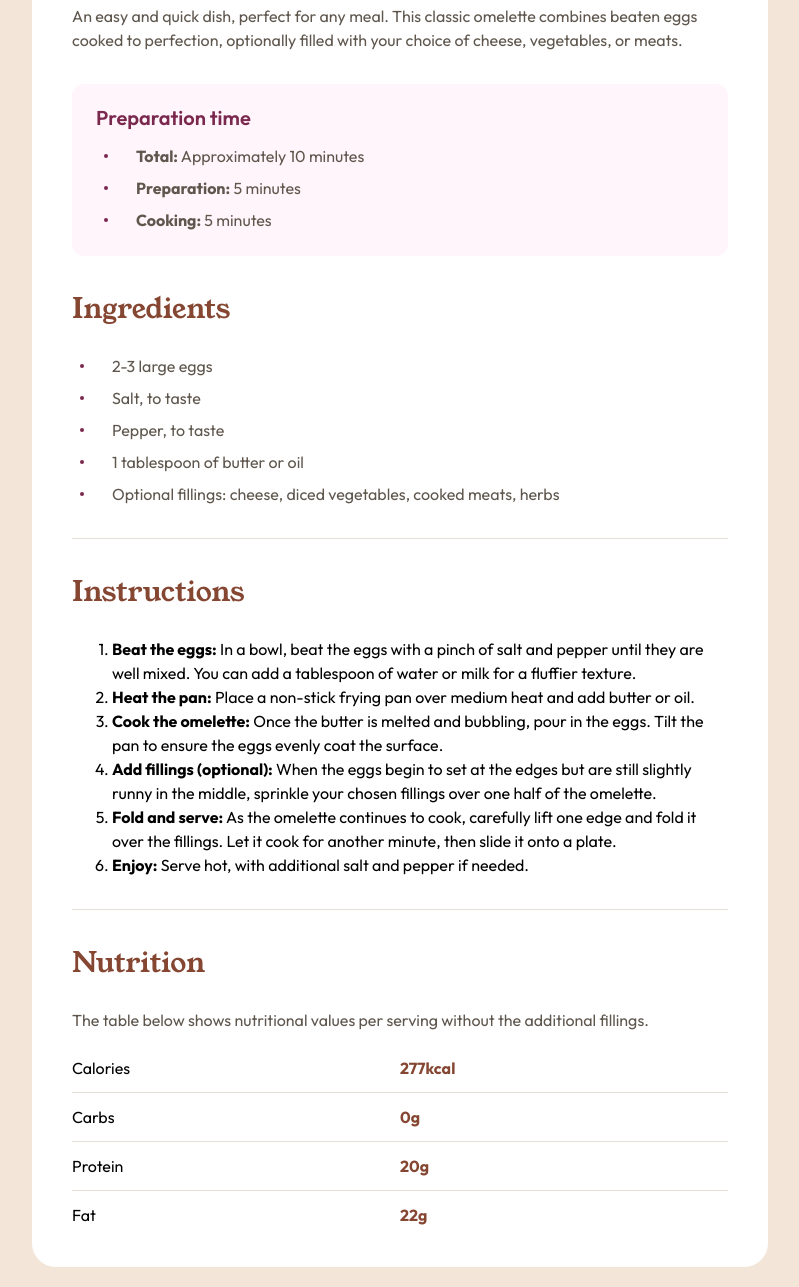
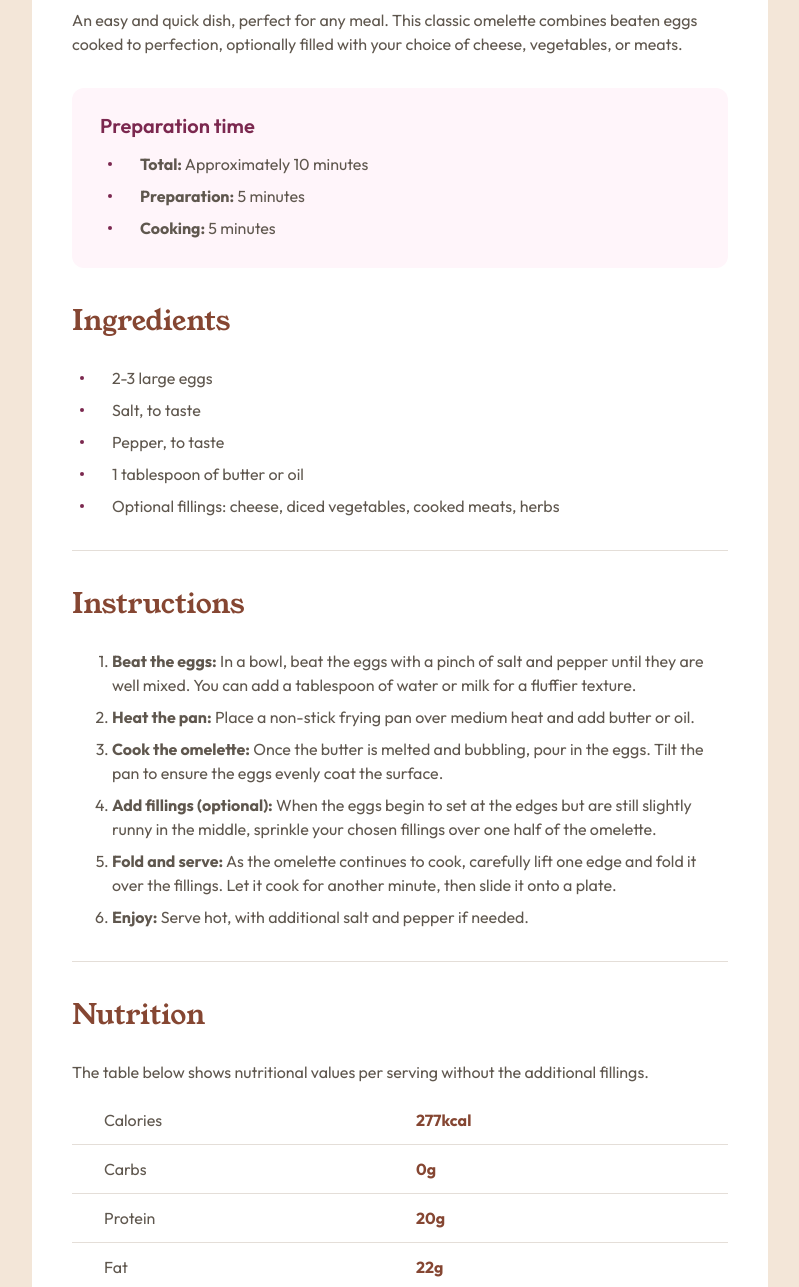
Before and after one commit to ccccchriz/recipe-page-main, a plain HTML site: page index.html in a window 1280 px wide. Shown: the part 568-1855 px from the top of the page, without its empty margins (240-1039 px from the left). Drawn offline with Linux system fonts and the light colour scheme.

Commit message:
styling fixes

```diff
--- a/style.css
+++ b/style.css
@@ -234,6 +234,12 @@ body {
   gap: 1.5rem;
   padding-bottom: 2rem;
   border-bottom: 0.0625rem solid var(--clr-neutral-400);
+  color: var(--clr-neutral-500);
+}
+
+.instructions__list {
+  display: grid;
+  gap: 0.5rem;
 }
 
 .card__nutrition {
@@ -250,6 +256,8 @@ body {
 }
 
 .nutrition__item {
+  padding-left: 2rem;
+  color: var(--clr-neutral-500);
   background-color: var(--clr-neutral-100);
   display: grid;
   grid-template-columns: 1fr 1fr;
@@ -283,4 +291,12 @@ body {
   .card__recipe {
     padding: 0;
   }
+
+  .card__heading {
+    font-size: 2.5rem;
+  }
+
+  .card__preparation {
+    padding: 1.75rem;
+  }
 }
```
